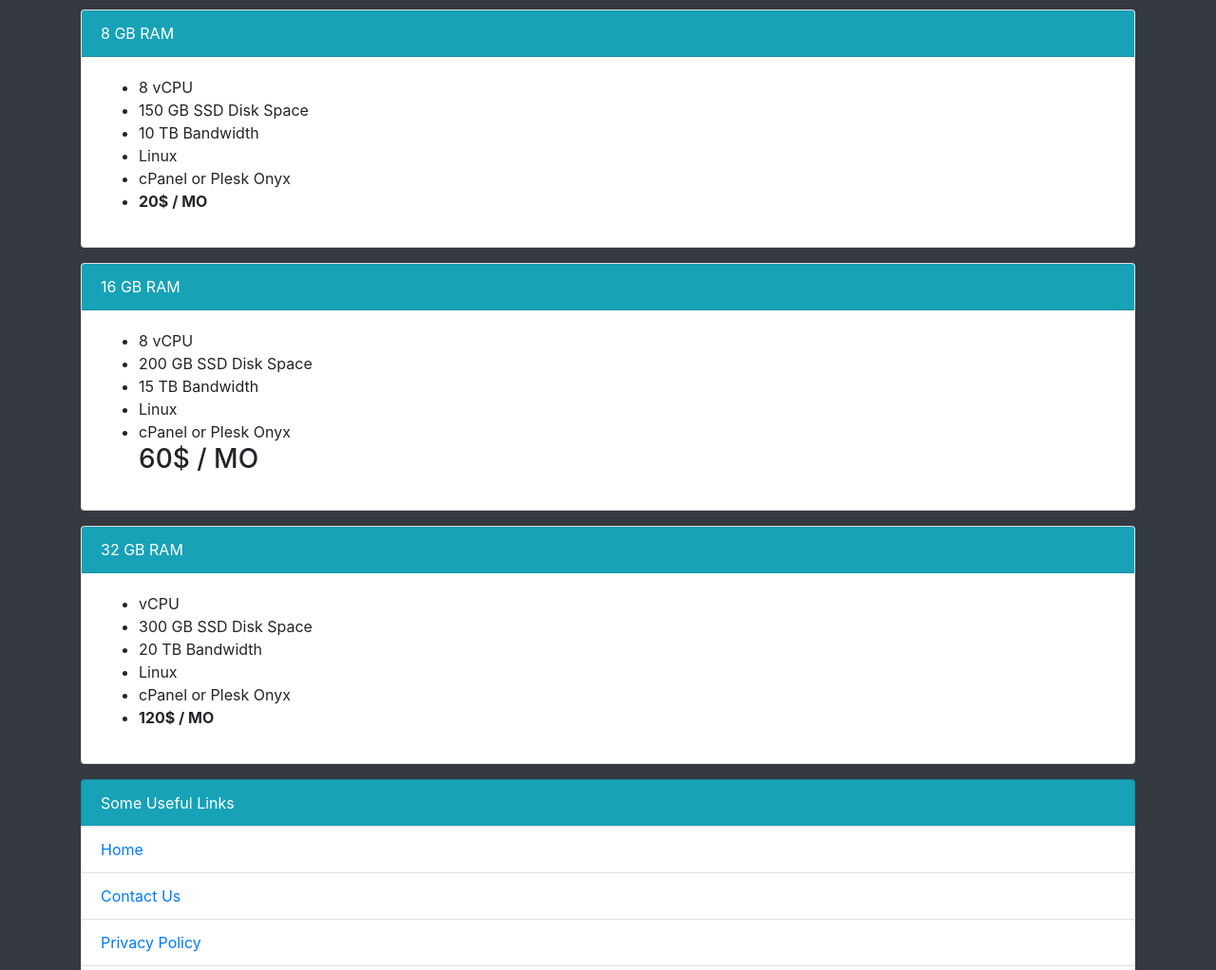
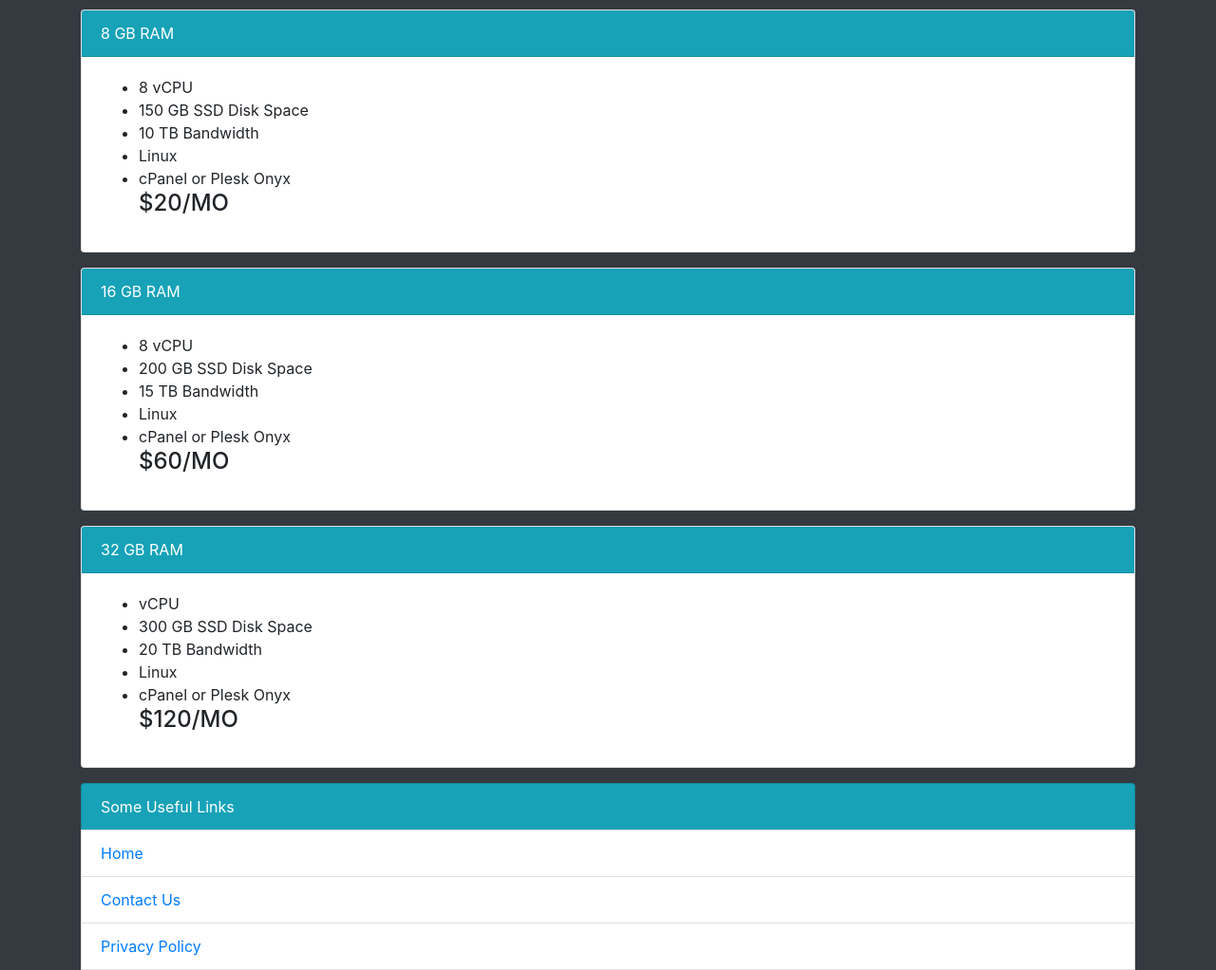
Before and after one commit to nitrowishes/highs, a plain HTML site: page pricing.html in a window 1280 px wide. Shown: the part 78-1100 px from the top of the page at 95% size. Drawn offline with nearby package versions, Linux system fonts and the light colour scheme.

Commit message:
Update pricing.html

```diff
--- a/pricing.html
+++ b/pricing.html
@@ -27,7 +27,7 @@
   <li>10 TB Bandwidth</li>
   <li>Linux</li>
   <li>cPanel or Plesk Onyx</li>
-  <li><b>20$ / MO</b></li>
+  <H4>$20/MO</h4>
   </ul>
 
 
@@ -45,7 +45,7 @@
   <li>15 TB Bandwidth</li>
   <li>Linux</li>
   <li>cPanel or Plesk Onyx</li>
-  <H3>60$ / MO</h3>
+  <H4>$60/MO</h4>
   </ul>
 
 
@@ -63,7 +63,7 @@
   <li>20 TB Bandwidth</li>
   <li>Linux</li>
   <li>cPanel or Plesk Onyx</li>
-  <li><b>120$ / MO</b></li>
+  <H4>$120/MO</h4>
  </ul>
 
 
```
